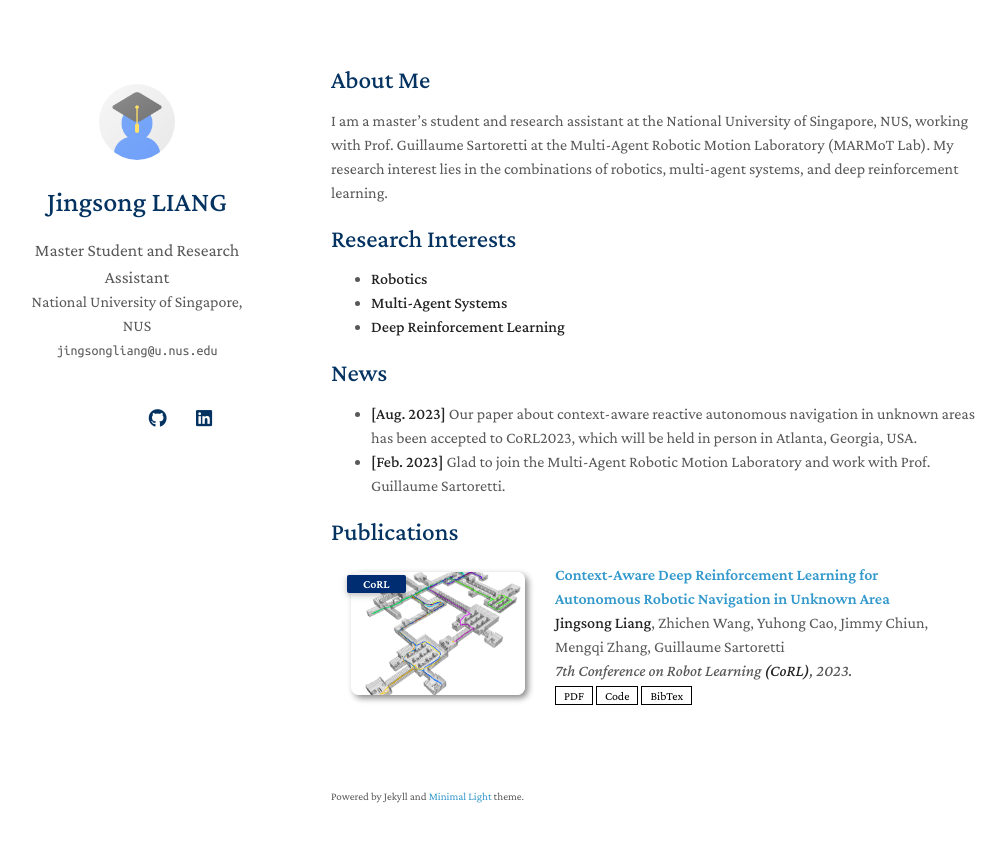
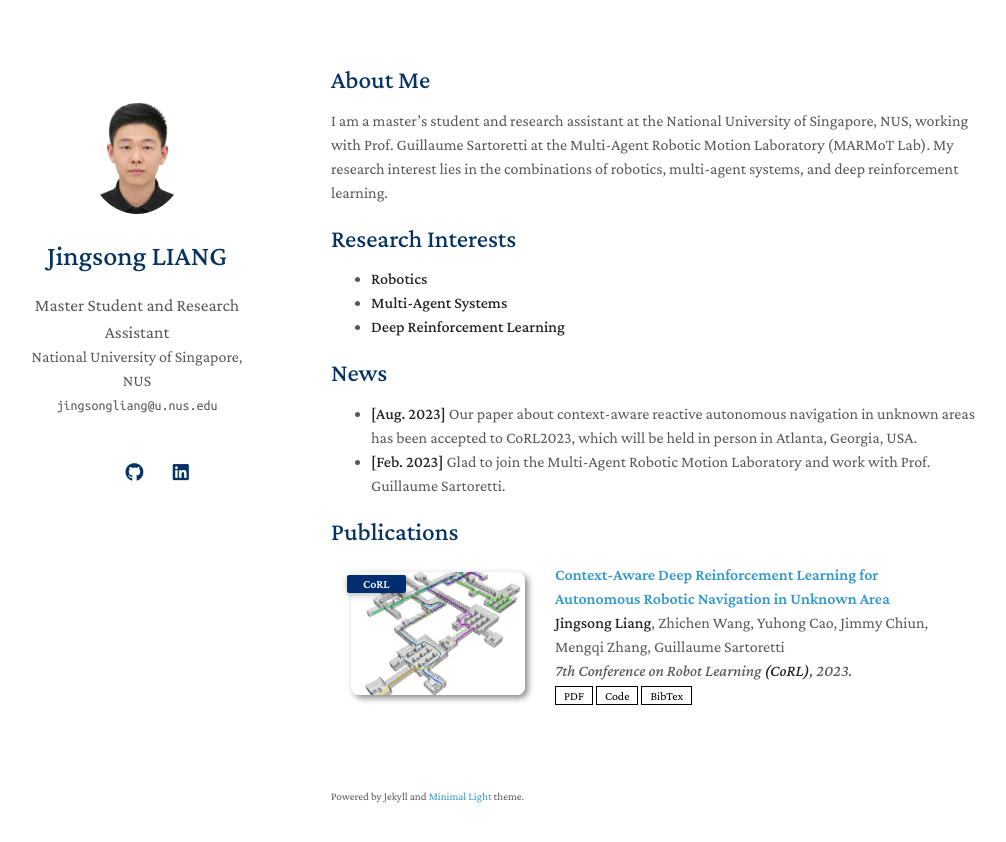
Before and after one commit to JingsongLiang/JingsongLiang.github.io, a Jekyll site: the page built from index.md, in a window 1280 px wide. Shown: the top 842 px of the page, without its empty margins (139-1145 px from the left). Built offline with Jekyll 4.4.1, drawn with Linux system fonts in a browser that asks for light colours; nearby versions of some CDN libraries; a style sheet for code colours, icons or effects is not loaded; our own code applies the rules of GitHub Pages for plain Markdown files.

Commit message:
Update _config.yml

```diff
--- a/_config.yml
+++ b/_config.yml
@@ -15,11 +15,11 @@ canonical: https://minimal-light-theme.yliu.me/
 google_scholar: https://scholar.google.com/citations?hl=en&user=O8UYCA4AAAAJ
 github_link: https://github.com/JingsongLiang
 linkedin: https://www.linkedin.com/in/jingsongliang/
-cv_link: assets/files/curriculum_vitae.pdf
+# cv_link: assets/files/curriculum_vitae.pdf
 
 # Images (e.g., your profile picture and your website's favicon)
 # "favicon" and "favicon_dark" are used for the light and dark modes, respectively.
-avatar: ./assets/img/avatar.png
+avatar: ./assets/img/JingsongLiang.jpg
 favicon: ./assets/img/favicon.png
 favicon_dark: ./assets/img/favicon-dark.png
 
```
